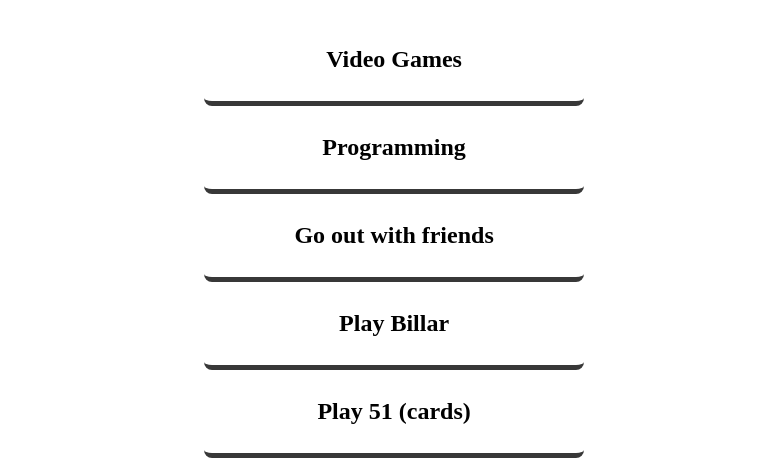
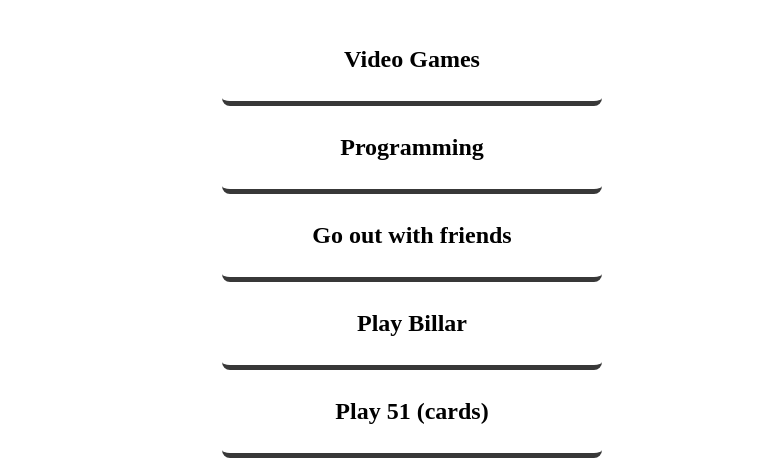
Before and after one commit to BeJuanitox/my_web_page, a plain HTML site: page MyWebPage/index.html in a window 1280 px wide. Shown: the part 499-973 px from the top of the page, without its empty margins (248-1030 px from the left). Drawn offline with Linux system fonts and the light colour scheme.

Commit message:
Correction center

```diff
--- a/MyWebPage/styles.css
+++ b/MyWebPage/styles.css
@@ -23,8 +23,7 @@
 
   .list {
     text-align: center;
-    margin-left: 32%;
-    margin-right: 32%;
+    margin: 10px auto;
     list-style: none;
     width: 30%;
   }
```
